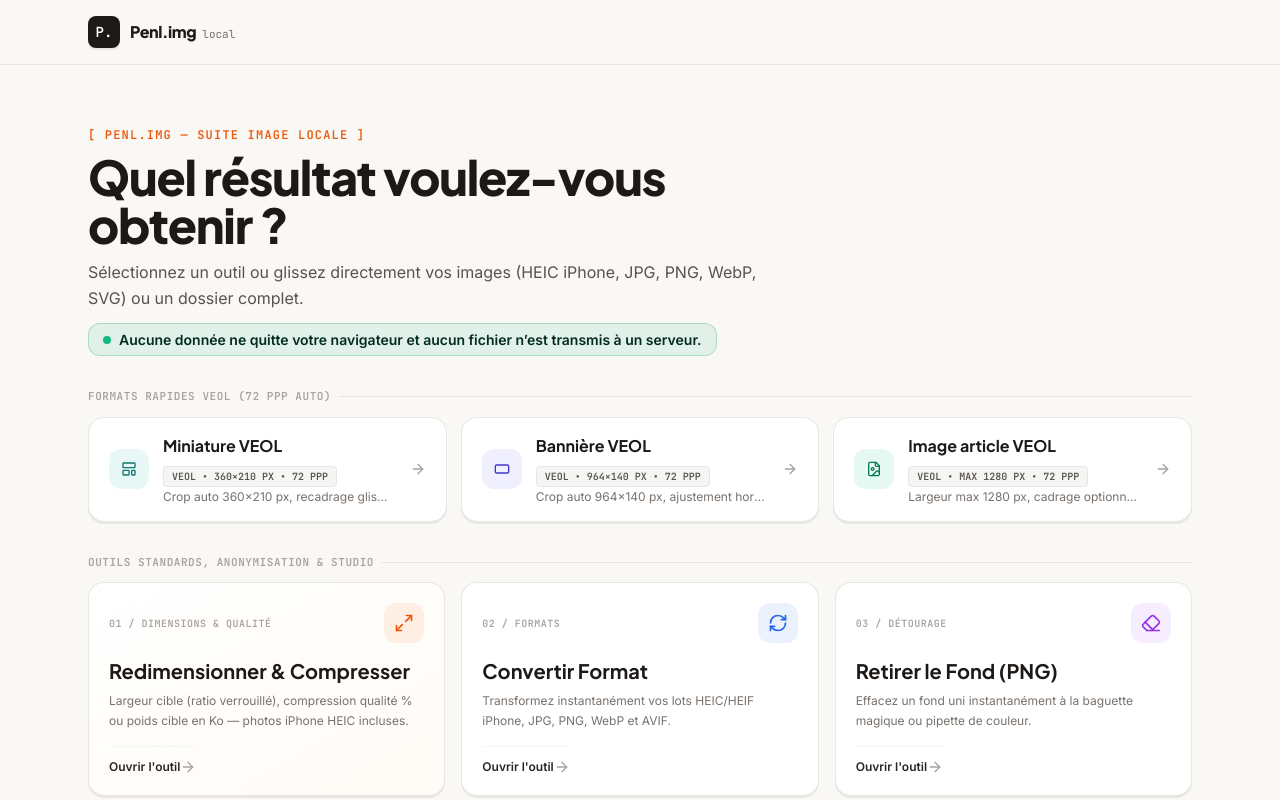
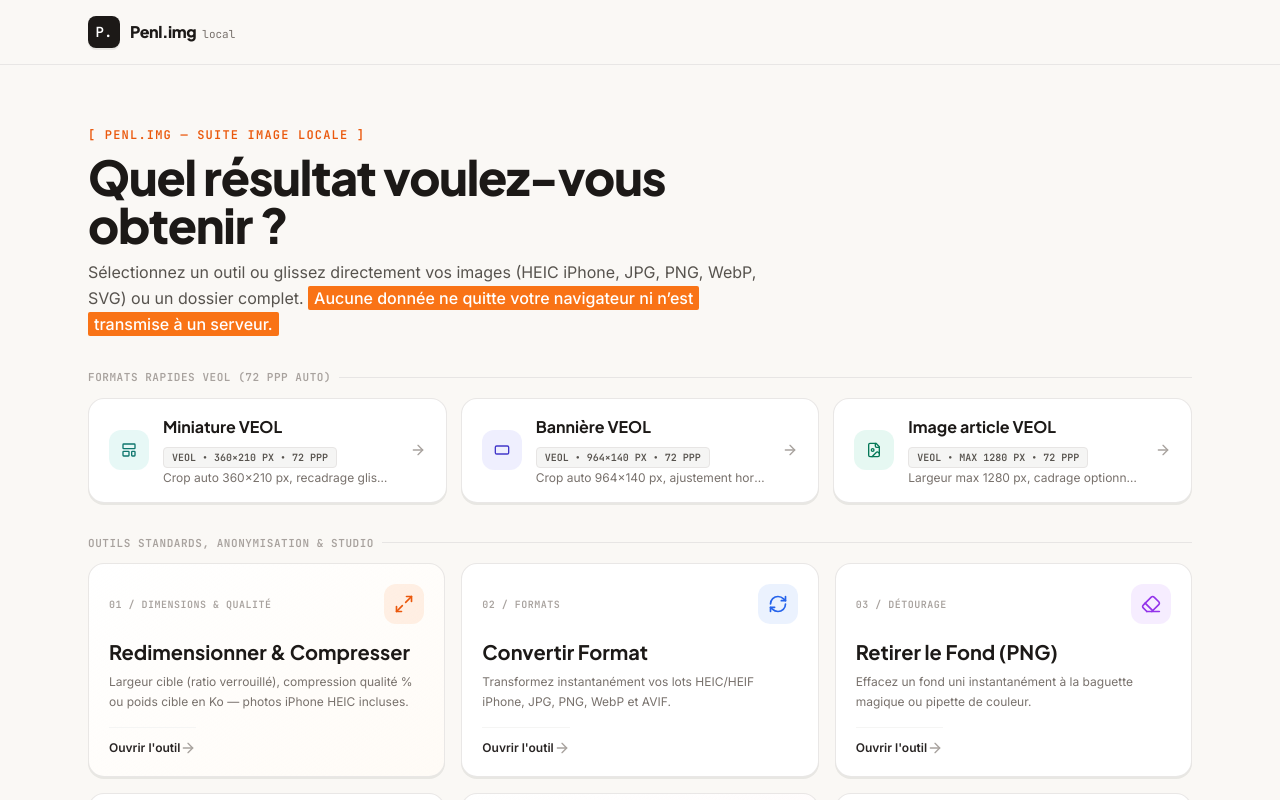
Before and after one commit to LaTMacchiato/penl-img, a React (Vite) app: page / in a window 1280 px wide. Shown: the top 800 px of the page. Built offline with nearby package versions, Linux system fonts and the light colour scheme.

Commit message:
style(home): use inline orange highlight for privacy notice

```diff
--- a/public/sw.js
+++ b/public/sw.js
@@ -1,4 +1,4 @@
-const CACHE_NAME = 'penl-img-cache-v9';
+const CACHE_NAME = 'penl-img-cache-v10';
 
 self.addEventListener('install', (event) => {
   self.skipWaiting();
--- a/src/components/HomeHub.tsx
+++ b/src/components/HomeHub.tsx
@@ -20,11 +20,10 @@ export const HomeHub: React.FC<HomeHubProps> = ({ onSelectTool }) => {
             Quel résultat voulez-vous obtenir ?
           </h1>
           <p className="text-stone-600 text-base mt-2.5 leading-relaxed">
-            Sélectionnez un outil ou glissez directement vos images (HEIC iPhone, JPG, PNG, WebP, SVG) ou un dossier complet.
-          </p>
-          <p className="inline-flex items-start sm:items-center gap-2 mt-3 px-3.5 py-1.5 rounded-xl bg-emerald-500/10 border border-emerald-600/25 text-emerald-950 text-sm font-semibold leading-snug">
-            <span className="w-2 h-2 rounded-full bg-emerald-500 shrink-0 mt-1.5 sm:mt-0" aria-hidden="true" />
-            <span>Aucune donnée ne quitte votre navigateur et aucun fichier n’est transmis à un serveur.</span>
+            Sélectionnez un outil ou glissez directement vos images (HEIC iPhone, JPG, PNG, WebP, SVG) ou un dossier complet.{' '}
+            <mark className="bg-orange-500 text-white px-1.5 py-0.5 rounded-[2px] font-medium [-webkit-box-decoration-break:clone] [box-decoration-break:clone]">
+              Aucune donnée ne quitte votre navigateur ni n’est transmise à un serveur.
+            </mark>
           </p>
         </div>
 
```
